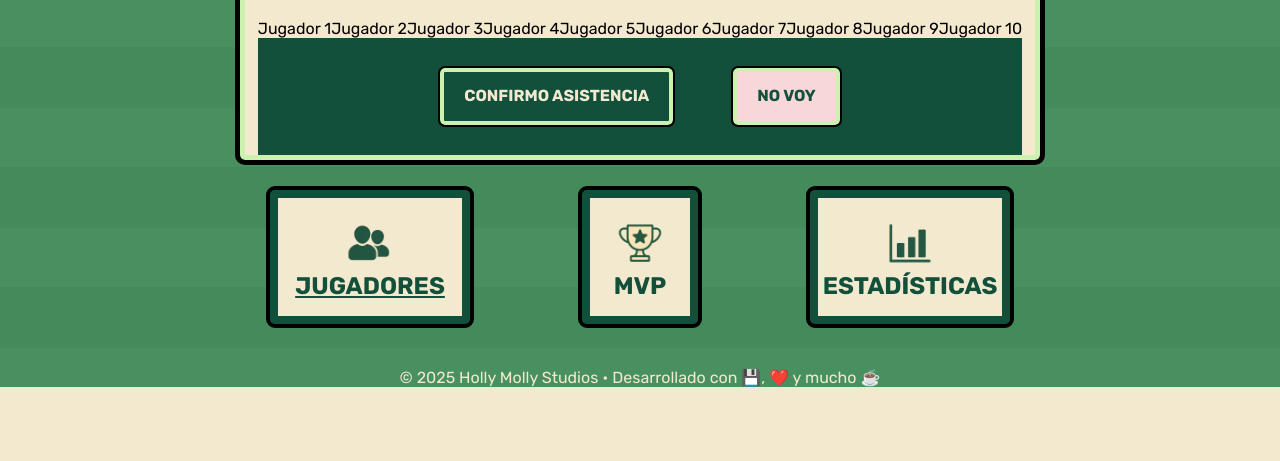
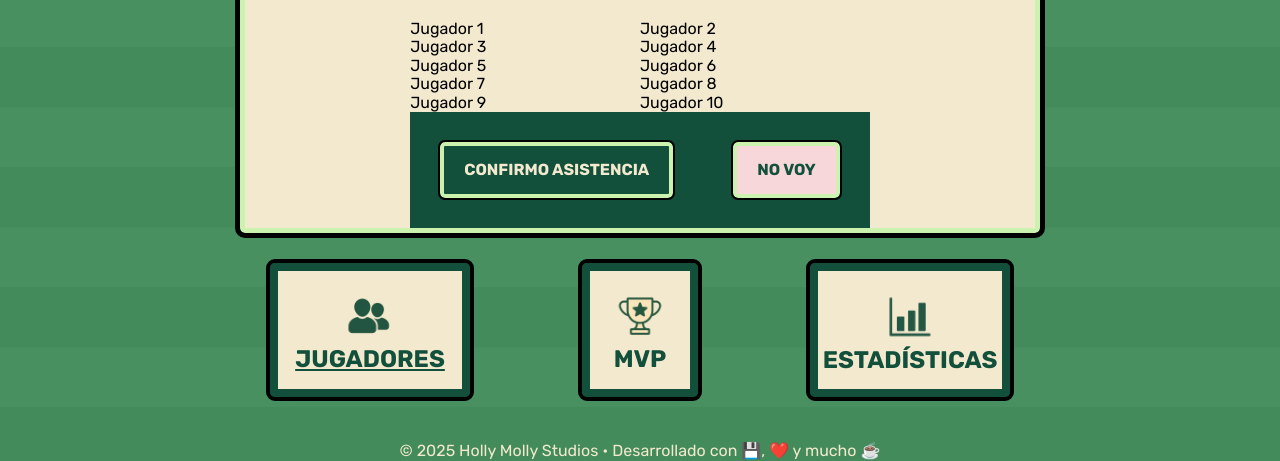
Before and after one commit to bmontilorusso/futbol_la_logia, a PHP site: page /php/home.php in a window 1280 px wide. Shown: the part 1273-1734 px from the top of the page. Before the commit the page ends 1660 px from the top, so only its background shows below. Run offline with PHP 8.4, Linux system fonts and the light colour scheme; a user stored in the database is signed in; data comes from the database, SQL or seed files in the repository; data that the repository does not hold is empty.

Commit message:
Corrección de caché para ver el GRID en listado de convocados.

```diff
--- a/css/style.css
+++ b/css/style.css
@@ -39,16 +39,6 @@
     margin: 0;
     padding: 0;
 } /* Reset de valores a cero para márgenes y padding. */
-
-body::before {
-  content:"HOLA MONTI";
-  position:fixed;
-  top:0;
-  left:0;
-  background:red;
-  color:white;
-}
-
 
 html {
     /* Estandarización de tamaños. Pt. 1: */
@@ -283,7 +273,8 @@ h1, h2 {
 }
 
 .grilla-jugadores-convocados {
-    display: flex;
+    display: grid;
+    grid-template-columns: repeat(2, 1fr);
 }
 
 
```
